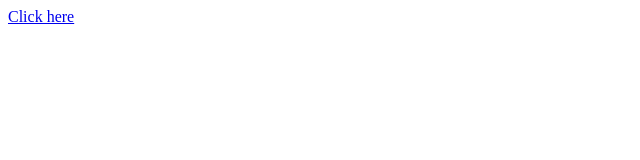
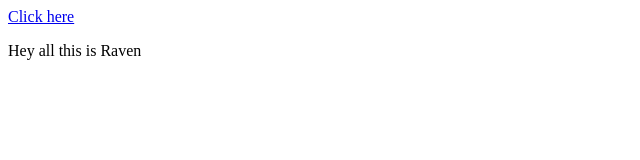
Before and after one commit to RavenJabhaJoseph/git_practices, a plain HTML site: page index.html in a window 1280 px wide. Shown: the whole page, without its empty margins (0-640 px from the left). Drawn offline with Linux system fonts and the light colour scheme.

Commit message:
made some changes in index.html

```diff
--- a/index.html
+++ b/index.html
@@ -7,5 +7,8 @@
 </head>
 <body>
 	<a href="src-img.jpg">Click here</a>
+	<div class="container">
+		<p>Hey all this is Raven</p>
+	</div>
 </body>
 </html>
```
